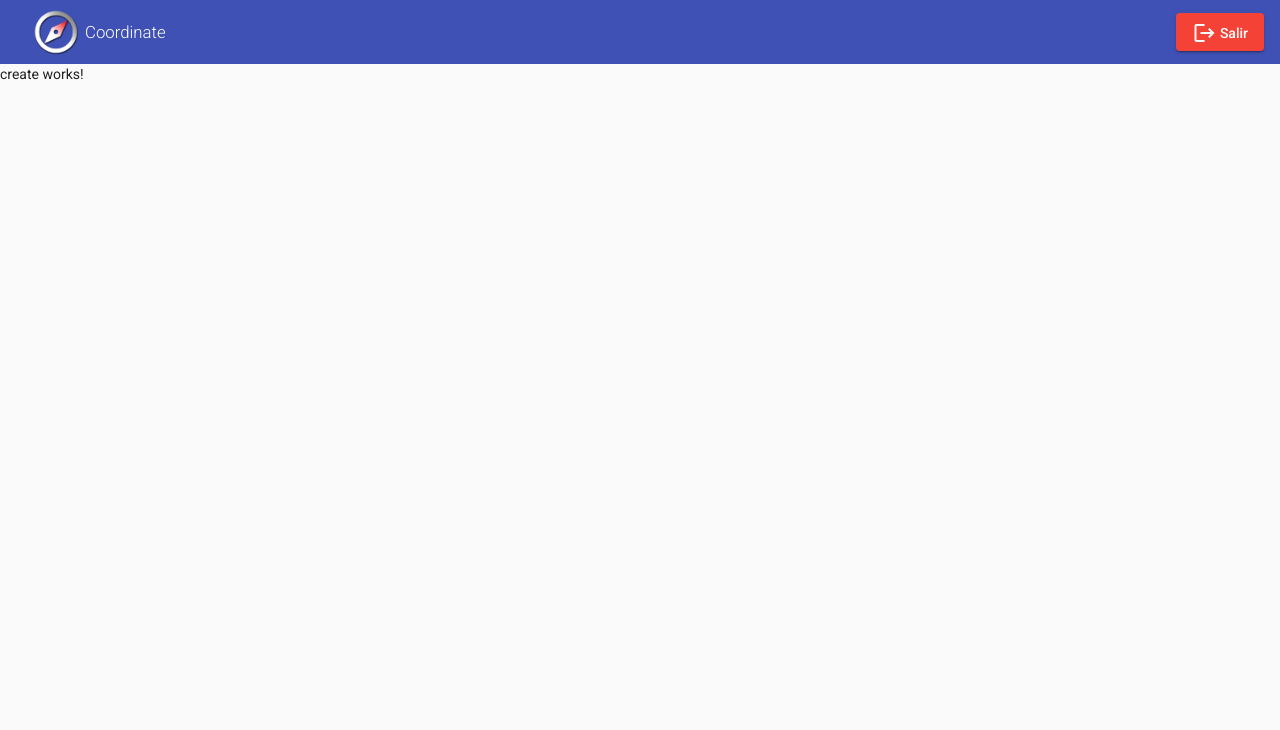
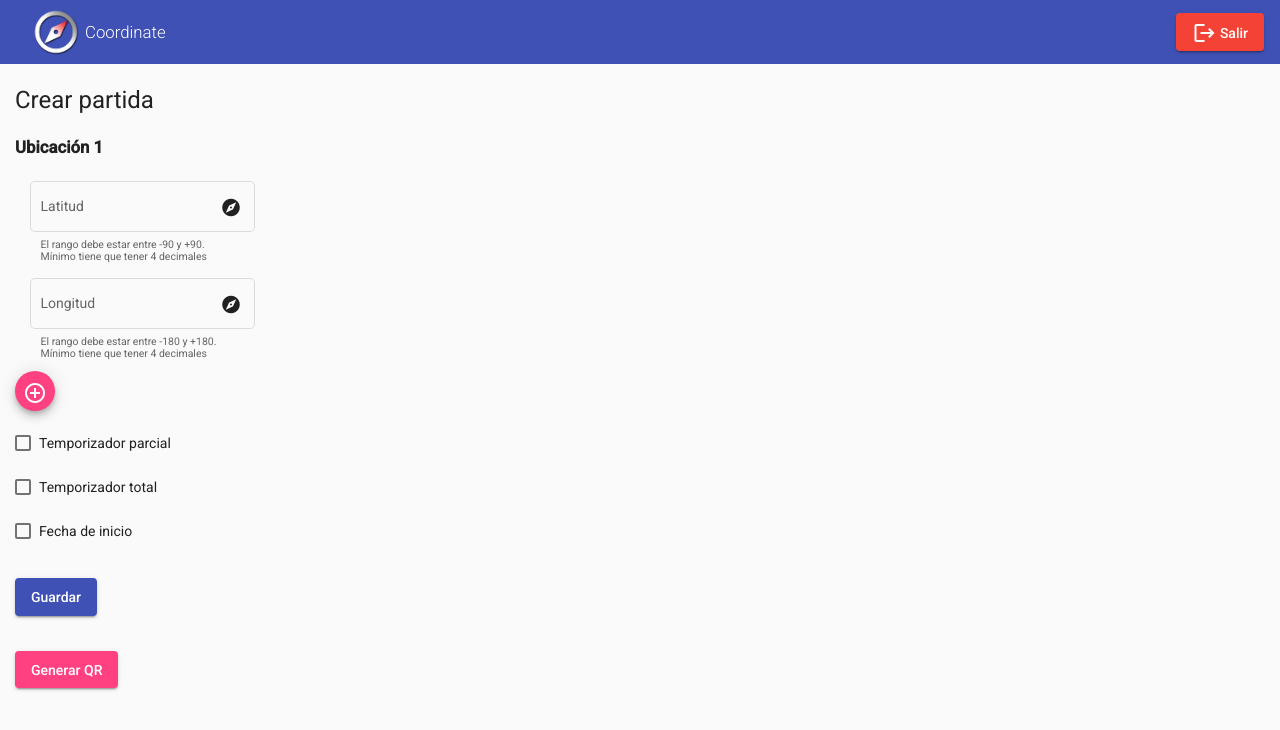
Before and after one commit to Seiyul/Coordinate, an Angular app: page /create in a window 1280 px wide. Shown: the top 730 px of the page. Built offline with nearby package versions, Linux system fonts and the light colour scheme.

Commit message:
Create component + QR service

```diff
--- a/package.json
+++ b/package.json
@@ -22,6 +22,7 @@
         "@angular/platform-browser": "~11.2.11",
         "@angular/platform-browser-dynamic": "~11.2.11",
         "@angular/router": "~11.2.11",
+        "qrcode": "^1.4.4",
         "rxjs": "~6.6.0",
         "tslib": "^2.0.0",
         "zone.js": "~0.11.3"
@@ -31,7 +32,7 @@
         "@angular/cli": "~11.2.10",
         "@angular/compiler-cli": "~11.2.11",
         "@types/jasmine": "~3.6.0",
-        "@types/node": "^12.11.1",
+        "@types/node": "^12.20.15",
         "codelyzer": "^6.0.0",
         "jasmine-core": "~3.6.0",
         "jasmine-spec-reporter": "~5.0.0",
--- a/src/app/app.component.ts
+++ b/src/app/app.component.ts
@@ -4,6 +4,7 @@ import { Router } from '@angular/router';
 import { environment } from 'src/environments/environment';
 import { DialogComponent } from './dialog/dialog.component';
 import { GlobalService } from './services/global.service';
+
 
 @Component({
     selector: 'app-root',
--- a/src/app/create/create.component.html
+++ b/src/app/create/create.component.html
@@ -1 +1,129 @@
-<p>create works!</p>
+<div class="parent">
+    <h1 class="formElement">Crear partida</h1>
+    <form [formGroup]="form" *ngIf="!receivedSession">
+        <div formArrayName="coordinates">
+            <div *ngFor="let place of coordinates.controls; let i = index;" class="formElement">
+                <div [formGroupName]="i">
+                    <div>
+                        <span class="ubicacionText">Ubicación {{i + 1}}</span>
+                        <button mat-mini-fab color="warn" class="deleteButton" (click)="removePlace(i)" *ngIf="i !== 0">
+                            <mat-icon>close</mat-icon>
+                        </button>
+                    </div>
+
+                    <div class="formElement">
+                        <mat-form-field appearance="outline">
+                            <mat-label>Latitud</mat-label>
+                            <input matInput placeholder="Latitud" formControlName="latitude">
+                            <mat-icon matSuffix>explore</mat-icon>
+                            <mat-hint>El rango debe estar entre -90 y +90. Mínimo tiene que tener 4 decimales
+                            </mat-hint>
+                        </mat-form-field>
+                    </div>
+                    <div class="formElement">
+                        <mat-form-field appearance="outline">
+                            <mat-label>Longitud</mat-label>
+                            <input matInput placeholder="Longitud" formControlName="longitude">
+                            <mat-icon matSuffix>explore</mat-icon>
+                            <mat-hint>El rango debe estar entre -180 y +180. Mínimo tiene que tener 4 decimales
+                            </mat-hint>
+                        </mat-form-field>
+                    </div>
+                </div>
+            </div>
+        </div>
+
+        <div class="formElement">
+            <button mat-mini-fab color="accent" (click)="addPlace()">
+                <mat-icon>
+                    add_circle_outline
+                </mat-icon>
+            </button>
+        </div>
+
+        <div class="formElement">
+            <mat-checkbox formControlName="partialTimerCheck" (onchange)="partialCleaning()">Temporizador parcial
+            </mat-checkbox>
+        </div>
+
+        <div class="formElement" *ngIf="!!form.getRawValue().partialTimerCheck">
+            <mat-form-field appearance="outline">
+                <mat-label>Temporizador parcial</mat-label>
+                <input matInput placeholder="Parcial" formControlName="partialTimer">
+                <mat-icon matSuffix>timer</mat-icon>
+                <mat-hint>Tiempo que hay entre dos distancias (en minutos).</mat-hint>
+            </mat-form-field>
+        </div>
+
+        <div class="formElement">
+            <mat-checkbox formControlName="fullTimerCheck" (onchange)="totalCleaning()">Temporizador total
+            </mat-checkbox>
+        </div>
+
+        <div class="formElement" *ngIf="!!form.getRawValue().fullTimerCheck">
+            <mat-form-field appearance="outline">
+                <mat-label>Temporizador total</mat-label>
+                <input matInput placeholder="Latitud" formControlName="fullTimer">
+                <mat-icon matSuffix>timer</mat-icon>
+                <mat-hint>
+                    <div>
+                        Tiempo máximo de la partida (en minutos).
+                    </div>
+                    <div *ngIf="!!form.getRawValue().partialTimer">
+                        Debe ser, como mínimo, {{coordinates.controls.length * form.getRawValue().partialTimer}}
+                        minutos.
+                    </div>
+                </mat-hint>
+            </mat-form-field>
+        </div>
+
+        <div class="formElement">
+            <mat-checkbox formControlName="initialDateCheck">Fecha de inicio
+            </mat-checkbox>
+        </div>
+
+        <div class="formElement" *ngIf="!!form.getRawValue().initialDateCheck">
+            <mat-form-field appearance="outline">
+                <mat-label>Fecha de inicio</mat-label>
+                <input matInput placeholder="dd/mm/yyyy HH:MM" formControlName="initialDate">
+                <mat-icon matSuffix>lock_clock</mat-icon>
+                <mat-hint>
+                    <div>
+                        Hora de inicio para que se inicie de manera sincronizada.
+                        <div class="helpText">Formato: dd/mm/yyyy HH:MM</div>
+                    </div>
+                </mat-hint>
+            </mat-form-field>
+        </div>
+
+        <div class="saveButton">
+            <button mat-raised-button color="primary" (click)="print()">Guardar</button>
+        </div>
+
+        <div class="saveButton">
+            <button mat-raised-button color="accent" (click)="generateImage()">Generar QR</button>
+        </div>
+
+    </form>
+
+    <!-- Versión provisional, no se quedará en el resultado final -->
+    <ng-container>
+
+        <div class="formElement" *ngIf="receivedSession">
+            <h2>Sesión recibida</h2>
+            <pre>{{ receivedSession | json }}</pre>
+        </div>
+
+        <div class="formElement" *ngIf="receivedSession">
+            <div class="saveButton">
+                <button mat-raised-button color="accent" (click)="clearQueryParam()">Volver</button>
+            </div>
+        </div>
+
+    </ng-container>
+
+
+    <ng-container *ngIf="imageSource">
+        <img [src]="imageSource" width="100%" />
+    </ng-container>
+</div>
--- a/src/app/create/create.component.scss
+++ b/src/app/create/create.component.scss
@@ -0,0 +1,50 @@
+.parent {
+    width: 100%;
+    height: 100%;
+    // display: flex;
+    position: relative;
+    justify-content: center;
+    align-items: center;
+}
+
+.example-card {
+    min-width: 300px;
+    max-width: 600px;
+    max-height: 600px;
+
+}
+
+.ubicacionText {
+    margin-top: 20px;
+    font-size: larger;
+    font-weight: bolder;
+}
+
+.content {
+    overflow: hidden;
+    display: flex;
+    flex-direction: column;
+}
+
+.deleteButton
+{
+    margin-bottom: 13px;
+    margin-left: 13px;
+}
+
+
+.formElement {
+    margin-left: 15px;
+    margin-top: 20px;
+    margin-bottom: 20px;
+}
+
+.helpText {
+    font-weight: bolder;
+    margin-top: 5px;
+}
+
+.saveButton {
+    margin-left: 15px;
+    margin-top: 35px;
+}
--- a/src/app/create/create.component.ts
+++ b/src/app/create/create.component.ts
@@ -1,15 +1,93 @@
 import { Component, OnInit } from '@angular/core';
+import { FormArray, FormBuilder, FormControl, FormGroup } from '@angular/forms';
+import { MatSnackBar } from '@angular/material/snack-bar';
+import { ActivatedRoute } from '@angular/router';
+import { GlobalService } from '../services/global.service';
+import { QrcodeService } from '../services/qrcode.service';
 
 @Component({
-  selector: 'app-create',
-  templateUrl: './create.component.html',
-  styleUrls: ['./create.component.scss']
+    selector: 'app-create',
+    templateUrl: './create.component.html',
+    styleUrls: ['./create.component.scss']
 })
 export class CreateComponent implements OnInit {
 
-  constructor() { }
+    constructor(
+        private _qrcode: QrcodeService,
+        private _formBuilder: FormBuilder,
+        private _activatedRoute: ActivatedRoute,
+        private _global: GlobalService,
+        public snackbar: MatSnackBar
+    ) { }
 
-  ngOnInit(): void {
-  }
+    imageSource: any;
+    receivedSession: any;
 
+    get coordinates(): FormArray {
+        return this.form.get('coordinates') as FormArray;
+    }
+
+    newPlace(): FormGroup {
+        return this._formBuilder.group({
+            latitude: '',
+            longitude: ''
+        })
+    }
+
+    addPlace(): void {
+        this.coordinates.push(this.newPlace());
+    }
+
+    removePlace(index: any): void {
+        this.coordinates.removeAt(index);
+    }
+
+    print(): void {
+        console.log(this.form.value);
+    }
+
+    form = this._formBuilder.group({
+        coordinates: new FormArray([]),
+        errorMargin: new FormControl(''),
+        partialTimerCheck: new FormControl(''),
+        partialTimer: new FormControl(''),
+        fullTimerCheck: new FormControl(''),
+        fullTimer: new FormControl(''),
+        initialDateCheck: new FormControl(''),
+        initialDate: new FormControl('')
+    })
+
+    ngOnInit(): void {
+        this._activatedRoute.queryParams.subscribe(params => {
+            if (params.hasOwnProperty('session')) {
+                this.receivedSession = JSON.parse(window.atob(params.session));
+                // TODO: Hacer que el setValue se haga de forma progresiva -uno a uno-
+                // this.form.setValue(sessionReceived);
+            }
+        });
+        this.addPlace();
+    }
+
+    generateImage(): void {
+        this._qrcode.convertURLtoQR(this.form.value)
+            .then((value) => {
+                this.imageSource = value;
+            })
+            .catch(error => {
+                console.log('error -->', error);
+            });
+    }
+
+    partialCleaning(): void {
+        this.form.get('partialTimer')!.setValue('');
+    }
+
+    totalCleaning(): void {
+        this.form.get('fullTimer')!.setValue('');
+    }
+
+    clearQueryParam(): void {
+        this._global.goTo('/create');
+        this.receivedSession = null;
+    }
 }
--- a/src/app/material/material.module.ts
+++ b/src/app/material/material.module.ts
@@ -44,6 +44,7 @@ import { MatToolbarModule } from '@angular/material/toolbar';
 import { MatTooltipModule } from '@angular/material/tooltip';
 import { MatTreeModule } from '@angular/material/tree';
 import { OverlayModule } from '@angular/cdk/overlay';
+import { ReactiveFormsModule } from '@angular/forms';
 
 
 @NgModule({
@@ -95,6 +96,7 @@ import { OverlayModule } from '@angular/cdk/overlay';
         OverlayModule,
         PortalModule,
         ScrollingModule,
+        ReactiveFormsModule
     ],
     exports: [
         CommonModule,
@@ -142,7 +144,8 @@ import { OverlayModule } from '@angular/cdk/overlay';
         MatTreeModule,
         OverlayModule,
         PortalModule,
-        ScrollingModule
+        ScrollingModule,
+        ReactiveFormsModule
     ]
 })
 export class MaterialModule { }
--- /dev/null
+++ b/src/app/services/qrcode.service.ts
@@ -0,0 +1,29 @@
+import { Injectable } from '@angular/core';
+
+@Injectable({
+    providedIn: 'root'
+})
+export class QrcodeService {
+    qrcode = require('qrcode');
+
+    constructor() { }
+
+    convertURLtoQR = (data: any) => {
+        let href = window.location.href;
+        const base64 = window.btoa(JSON.stringify(data));
+        href = href + '?session=' + base64;
+
+        console.log('href -->', href);
+
+
+        return new Promise((resolve, reject) => {
+            this.qrcode.toDataURL(href)
+                .then((url: any) => {
+                    resolve(url);
+                })
+                .catch((err: any) => {
+                    reject(err);
+                })
+        });
+    }
+}
--- a/tsconfig.app.json
+++ b/tsconfig.app.json
@@ -3,7 +3,9 @@
     "extends": "./tsconfig.json",
     "compilerOptions": {
         "outDir": "./out-tsc/app",
-    "types": []
+        "types": [
+            "node"
+        ]
     },
     "files": [
         "src/main.ts",
```
Also changed, not shown: 2 other files (tests, documents, lock files or other folders). Lines whose indentation alone changed are shown as unchanged.
